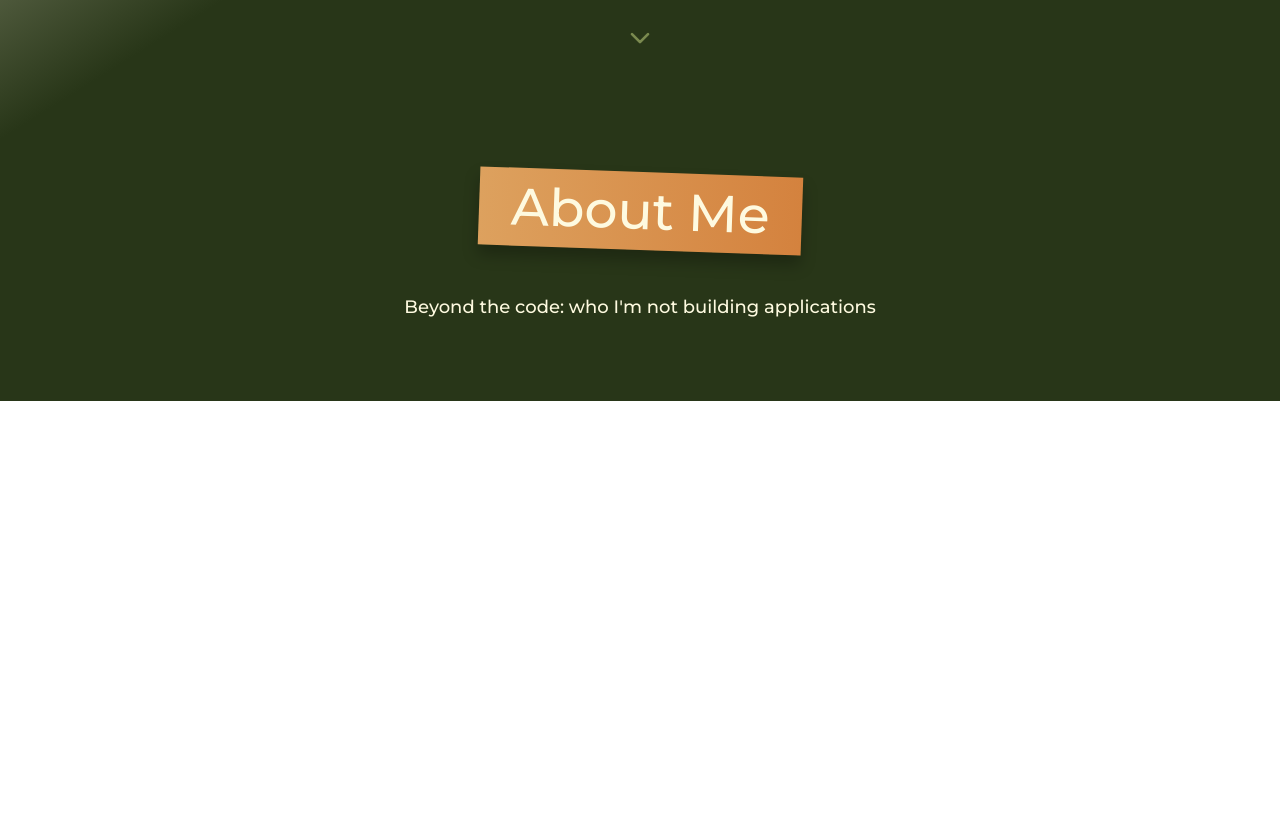
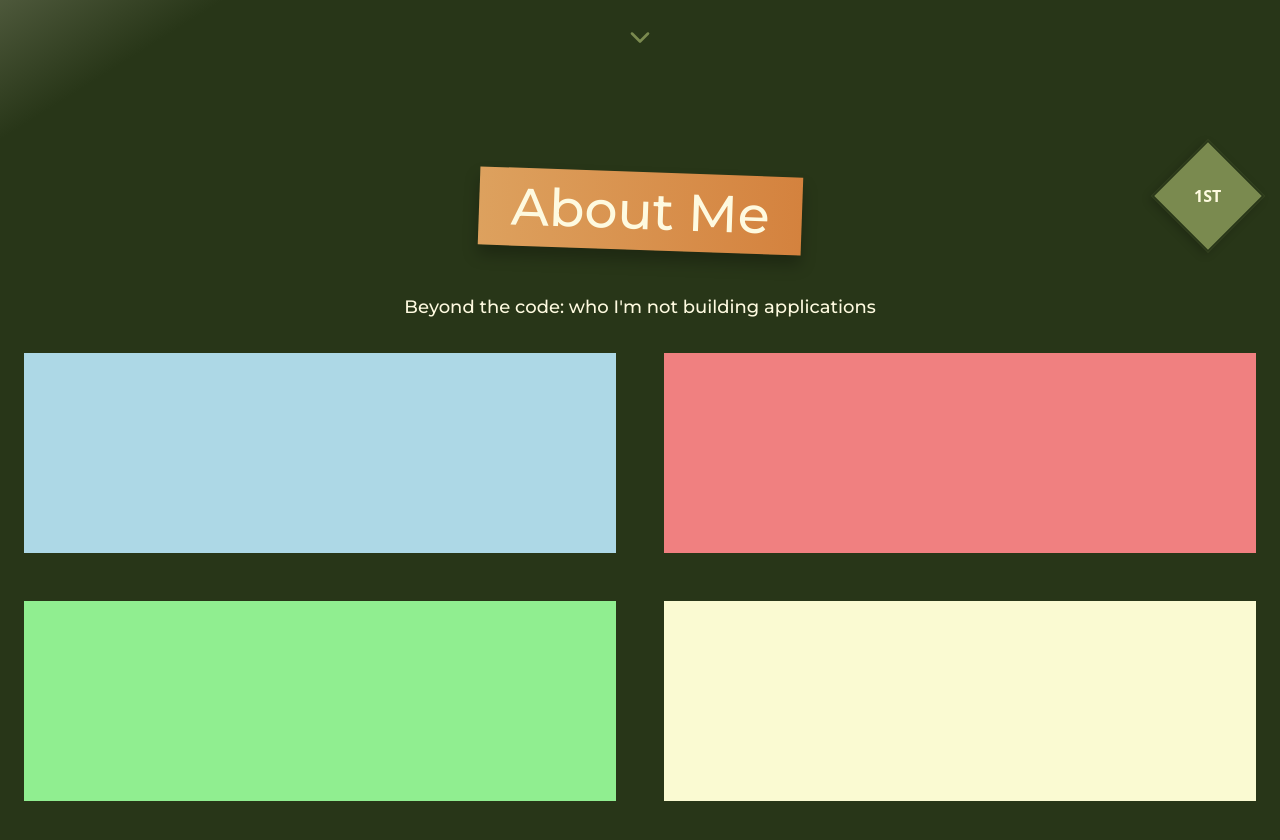
Before and after one commit to D-Aldana/dusty-the-dev, a Next.js app: page / in a window 1280 px wide. Shown: the part 660-1500 px from the top of the page. Before the commit the page ends 1061 px from the top, so only its background shows below. Built offline with nearby package versions, Linux system fonts and the light colour scheme.

Commit message:
feat(about): add base to header

```diff
--- a/components/about/index.js
+++ b/components/about/index.js
@@ -2,6 +2,7 @@ import { forwardRef } from "react"
 import styled from "@emotion/styled"
 import { useTheme } from "@emotion/react"
 import { breakpoints } from "@/styles/theme"
+import { Base } from "@/components/base"
 
 const Container = styled.div`
   display: flex;
@@ -9,7 +10,9 @@ const Container = styled.div`
   align-items: center;
   justify-content: center;
   margin-top: 2rem;
-  gap: 4rem;
+  padding: 0 1.5rem;
+  gap: 1rem;
+  position: relative;
 `
 
 const Header = styled.div`
@@ -49,13 +52,26 @@ const Subtitle = styled.p`
   font-weight: 500;
   color: ${({ theme }) => theme.primaryText};
   margin-top: 1.25rem;
+  text-align: center;
 `
 
-const Content = styled.div``
+const ContentGrid = styled.div`
+  display: grid;
+  gap: 3rem;
+  margin-bottom: 4rem;
+  align-items: start;
+  width: 100%;
+  grid-template-columns: repeat(2, 1fr);
+
+  ${breakpoints.mobile} {
+    grid-template-columns: 1fr;
+  }
+`
 
 export const About = forwardRef((props, ref) => {
   return (
     <Container ref={ref}>
+      <Base title="1ST" />
       <Header>
         <StickerContainer>
           <StickerText>About Me</StickerText>
@@ -64,7 +80,36 @@ export const About = forwardRef((props, ref) => {
           Beyond the code: who I&apos;m not building applications
         </Subtitle>
       </Header>
-      <Content></Content>
+      <ContentGrid>
+        <div
+          style={{
+            backgroundColor: "lightblue",
+            height: "200px",
+            width: "100%",
+          }}
+        />
+        <div
+          style={{
+            backgroundColor: "lightcoral",
+            height: "200px",
+            width: "100%",
+          }}
+        />
+        <div
+          style={{
+            backgroundColor: "lightgreen",
+            height: "200px",
+            width: "100%",
+          }}
+        />
+        <div
+          style={{
+            backgroundColor: "lightgoldenrodyellow",
+            height: "200px",
+            width: "100%",
+          }}
+        />
+      </ContentGrid>
     </Container>
   )
 })
--- /dev/null
+++ b/components/base/base.js
@@ -0,0 +1,41 @@
+import styled from "@emotion/styled"
+import { breakpoints } from "@/styles/theme"
+
+const Square = styled.div`
+  width: 5rem;
+  height: 5rem;
+  background-color: ${({ theme }) => theme.olive};
+  display: flex;
+  justify-content: center;
+  align-items: center;
+  transform: rotate(45deg); /* 45deg makes a square look like a diamond */
+  position: relative;
+
+  border: 2px solid ${({ theme }) => theme.forest};
+  box-shadow: 0 4px 10px rgba(0, 0, 0, 0.2);
+
+  position: absolute;
+  top: -1rem;
+  right: 2rem;
+  z-index: 1000;
+
+  ${breakpoints.mobile} {
+    visibility: hidden;
+  }
+`
+
+const Title = styled.div`
+  transform: rotate(-45deg);
+  font-weight: bold;
+  font-size: 1rem;
+  color: ${({ theme }) => theme.cream};
+  text-align: center;
+`
+
+export const Base = ({ title }) => {
+  return (
+    <Square>
+      <Title>{title}</Title>
+    </Square>
+  )
+}
--- /dev/null
+++ b/components/base/index.js
@@ -0,0 +1 @@
+export { Base } from "./base"
```
